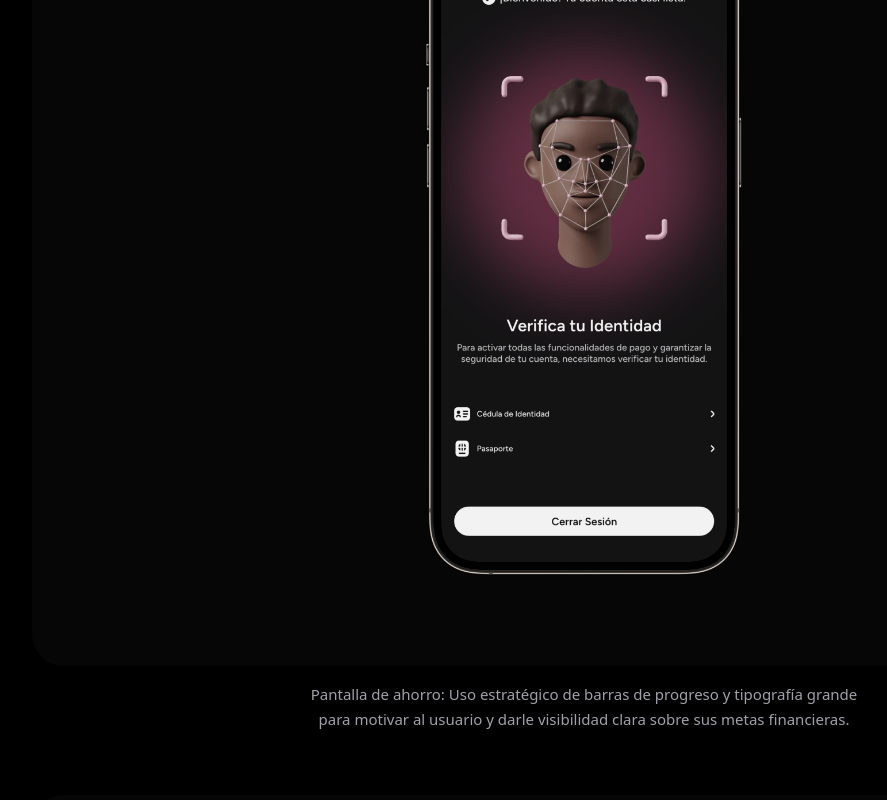
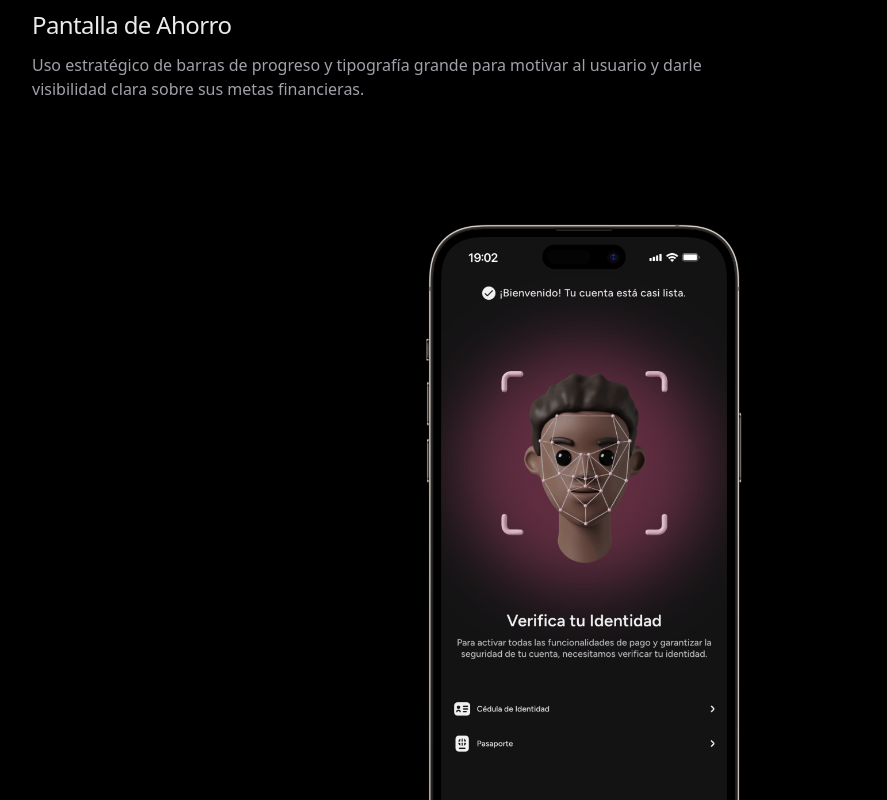
Before and after one commit to rosendojoseandres-dev/rosendodesign, a Next.js app: page / in a window 1280 px wide. Shown: the part 2400-3200 px from the top of the page, without its empty margins (56-943 px from the left). Built offline with nearby package versions, Linux system fonts and the light colour scheme.

Commit message:
feat: redesign project section to editorial case study layout

```diff
--- a/src/components/ProjectsSection.tsx
+++ b/src/components/ProjectsSection.tsx
@@ -61,22 +61,30 @@ function ProjectBlock({ project }: { project: Project }) {
 
       {/* Mockups */}
       {project.mockups && project.mockups.length > 0 && (
-        <div className="mt-4 flex flex-col gap-10 sm:gap-16">
+        <div className="mt-12 flex flex-col gap-24 sm:mt-16 sm:gap-32">
           {project.mockups.map((mockup, i) => (
-            <div key={i} className="flex flex-col gap-4">
-              <div className="relative w-full overflow-hidden rounded-[20px] bg-[#060606] sm:rounded-[32px]">
+            <div key={i} className="flex flex-col gap-6 sm:gap-8">
+              {mockup.title && (
+                <div className="max-w-2xl">
+                  <h4 className="text-xl font-medium tracking-tight text-white md:text-2xl">
+                    {mockup.title}
+                  </h4>
+                  {mockup.description && (
+                    <p className="mt-3 text-[15px] leading-relaxed text-zinc-400 sm:text-base">
+                      {mockup.description}
+                    </p>
+                  )}
+                </div>
+              )}
+
+              <div className="relative w-full">
                 <img
                   src={mockup.image}
-                  alt={`${project.title} Mockup ${i + 1}`}
+                  alt={mockup.title || `${project.title} Mockup ${i + 1}`}
                   className="w-full object-cover"
                   loading="lazy"
                 />
               </div>
-              {mockup.text && (
-                <p className="mx-auto max-w-[64ch] text-center text-[14px] leading-relaxed text-zinc-400 sm:text-[15px]">
-                  {mockup.text}
-                </p>
-              )}
             </div>
           ))}
         </div>
--- a/src/content/projects.ts
+++ b/src/content/projects.ts
@@ -8,7 +8,7 @@ export type Project = {
   tools: string[];
   highlights: string[];
   links?: { label: string; href: string }[];
-  mockups?: { image: string; text?: string }[];
+  mockups?: { image: string; title?: string; description?: string }[];
   mockupOrientation?: "portrait" | "landscape";
   theme: {
     accent: string; // Tailwind color (e.g. "#FF7040")
@@ -35,12 +35,12 @@ export const projects: Project[] = [
       { label: "Prototipo interactivo", href: "#" }
     ],
     mockups: [
-      { image: "/images/klyn/mockup-1.png", text: "Dashboard principal: La arquitectura de información prioriza el balance total y el acceso rápido a transferencias frecuentes, minimizando la carga cognitiva." },
-      { image: "/images/klyn/mockup-2.png", text: "Pantalla de ahorro: Uso estratégico de barras de progreso y tipografía grande para motivar al usuario y darle visibilidad clara sobre sus metas financieras." },
-      { image: "/images/klyn/mockup-3.png", text: "Flujo de transacciones: Diseño por pasos (stepper) que previene errores humanos al momento de mover USD entre cuentas." },
-      { image: "/images/klyn/mockup-4.png", text: "Gestión de tarjetas: Interfaz esquelética y oscura que resalta la tarjeta virtual, generando una sensación de seguridad y estética premium." },
-      { image: "/images/klyn/mockup-5.png", text: "Analíticas: Visualización de datos mediante gráficos minimalistas, ayudando al usuario a comprender sus gastos de un vistazo rápido." },
-      { image: "/images/klyn/mockup-6.png", text: "Configuración de seguridad: Integración perfecta del flujo de validación biométrica y ajustes de cuenta." }
+      { image: "/images/klyn/mockup-1.png", title: "Dashboard Principal", description: "La arquitectura de información prioriza el balance total y el acceso rápido a transferencias frecuentes, minimizando la carga cognitiva." },
+      { image: "/images/klyn/mockup-2.png", title: "Pantalla de Ahorro", description: "Uso estratégico de barras de progreso y tipografía grande para motivar al usuario y darle visibilidad clara sobre sus metas financieras." },
+      { image: "/images/klyn/mockup-3.png", title: "Flujo de Transacciones", description: "Diseño por pasos (stepper) que previene errores humanos al momento de mover USD entre cuentas." },
+      { image: "/images/klyn/mockup-4.png", title: "Gestión de Tarjetas", description: "Interfaz esquelética y oscura que resalta la tarjeta virtual, generando una sensación de seguridad y estética premium." },
+      { image: "/images/klyn/mockup-5.png", title: "Analíticas de Rendimiento", description: "Visualización de datos mediante gráficos minimalistas, ayudando al usuario a comprender sus gastos de un vistazo rápido." },
+      { image: "/images/klyn/mockup-6.png", title: "Seguridad y Ajustes", description: "Integración perfecta del flujo de validación biométrica y configuraciones avanzadas de la cuenta." }
     ],
     theme: {
       accent: "#FF7040",
@@ -58,19 +58,19 @@ export const projects: Project[] = [
     role: ["Product Designer", "Mobile UI", "UX Research"],
     tools: ["Adobe XD", "Figma"],
     highlights: [
-      "Simplificación exhaustiva de la arquitectura de la información y optimización de los flujos transaccionales clave (envíos de dinero, pagos y consulta de saldo).",
+      "Simplificación exhaustiva de la arquitectura de la información y optimización de flujos clave (envíos de dinero, pagos y consulta de saldo).",
       "Modernización total de la interfaz de usuario, elevando drásticamente los estándares de usabilidad, accesibilidad y confianza visual.",
-      "Implementación de un sistema de navegación intuitivo diseñado para disminuir la tasa de abandono y potenciar la retención de usuarios."
+      "Implementación de un sistema de navegación intuitivo diseñado para disminuir la tasa de abandono y potenciar la retención."
     ],
     links: [{ label: "Case study", href: "#" }],
     mockups: [
-      { image: "/images/vurelo/mockup1.png", text: "Inicio de sesión: Autenticación optimizada y acceso rápido a funciones no autenticadas esenciales." },
-      { image: "/images/vurelo/mockup2.png", text: "Home bancario: Reestructuración de la jerarquía visual para destacar productos de crédito y saldos de cuentas corrientes." },
-      { image: "/images/vurelo/mockup3.png", text: "Movimientos: Rediseño del historial de transacciones con categorización por iconos para facilitar el escaneo visual." },
-      { image: "/images/vurelo/mockup4.png", text: "Pagos de servicios: Flujo simplificado que reduce los clics necesarios para abonar facturas recurrentes." },
-      { image: "/images/vurelo/mockup5.png", text: "Transferencias: Diseño de selección de destinatarios tipo 'favoritos' para agilizar envíos de dinero." },
-      { image: "/images/vurelo/mockup6.png", text: "Comprobantes: Pantalla de éxito diseñada para generar confianza y ofrecer opciones rápidas de compartir el recibo." },
-      { image: "/images/vurelo/mockup7.png", text: "Perfil: Centralización de ajustes, límites transaccionales y soporte técnico en un solo lugar." }
+      { image: "/images/vurelo/mockup1.png", title: "Inicio de Sesión", description: "Autenticación optimizada con reconocimiento facial y acceso rápido a funciones no autenticadas esenciales." },
+      { image: "/images/vurelo/mockup2.png", title: "Home Bancario", description: "Reestructuración de la jerarquía visual para destacar productos de crédito y saldos de cuentas corrientes sin ruido visual." },
+      { image: "/images/vurelo/mockup3.png", title: "Movimientos Recientes", description: "Rediseño del historial de transacciones con categorización por iconos semánticos para facilitar el escaneo rápido." },
+      { image: "/images/vurelo/mockup4.png", title: "Pagos de Servicios", description: "Flujo simplificado que reduce a la mitad los pasos necesarios para abonar facturas recurrentes." },
+      { image: "/images/vurelo/mockup5.png", title: "Transferencias Rápidas", description: "Diseño de selección de destinatarios tipo 'favoritos' para agilizar envíos de dinero a contactos frecuentes." },
+      { image: "/images/vurelo/mockup6.png", title: "Comprobantes Exitosos", description: "Pantalla de éxito diseñada para generar confianza, ofreciendo opciones rápidas para compartir el recibo de la transacción." },
+      { image: "/images/vurelo/mockup7.png", title: "Perfil y Límites", description: "Centralización de ajustes de seguridad, límites transaccionales y soporte técnico en un dashboard limpio." }
     ],
     theme: {
       accent: "#78AAFF",
@@ -88,14 +88,14 @@ export const projects: Project[] = [
     role: ["UI/UX Designer", "Visual Designer", "Art Direction"],
     tools: ["Figma", "Auto-layout", "Componentes Atómicos"],
     highlights: [
-      "Construcción del ecosistema visual completo en Figma, estableciendo una jerarquía tipográfica premium y un uso estratégico del espacio negativo.",
-      "Optimización del User Journey mediante microinteracciones fluidas, como la \"Vista rápida\" de productos y un carrito desplegable (drawer) diseñado para reducir la fricción en el checkout.",
-      "Estructuración de layouts modulares y adaptativos (Mobile First), garantizando una experiencia de navegación de alta gama y responsiva para los usuarios."
+      "Construcción del ecosistema visual completo en Figma, estableciendo una jerarquía tipográfica premium y uso estratégico del espacio negativo.",
+      "Optimización del User Journey mediante microinteracciones fluidas, como la 'Vista rápida' y un carrito desplegable.",
+      "Estructuración de layouts modulares y adaptativos (Mobile First), garantizando una experiencia responsiva."
     ],
     links: [{ label: "Case study", href: "#" }],
     mockups: [
-      { image: "/images/groc/mockup-1.png", text: "Catálogo de productos: Uso intencional del espacio en blanco (negative space) para elevar la percepción de calidad del producto y facilitar la decisión de compra." },
-      { image: "/images/groc/mockup-2.png", text: "Vista de detalle y Carrito: Drawer desplegable lateral que permite al usuario revisar su compra sin abandonar el contexto de la tienda, reduciendo la fricción." }
+      { image: "/images/groc/mockup-1.png", title: "Catálogo de Productos", description: "Uso intencional del espacio en blanco (negative space) para elevar la percepción de calidad del producto y facilitar la decisión de compra." },
+      { image: "/images/groc/mockup-2.png", title: "Vista de Detalle y Carrito", description: "Drawer desplegable lateral que permite al usuario revisar su compra sin abandonar el contexto de la tienda, reduciendo drásticamente la fricción." }
     ],
     mockupOrientation: "landscape",
     theme: {
```
